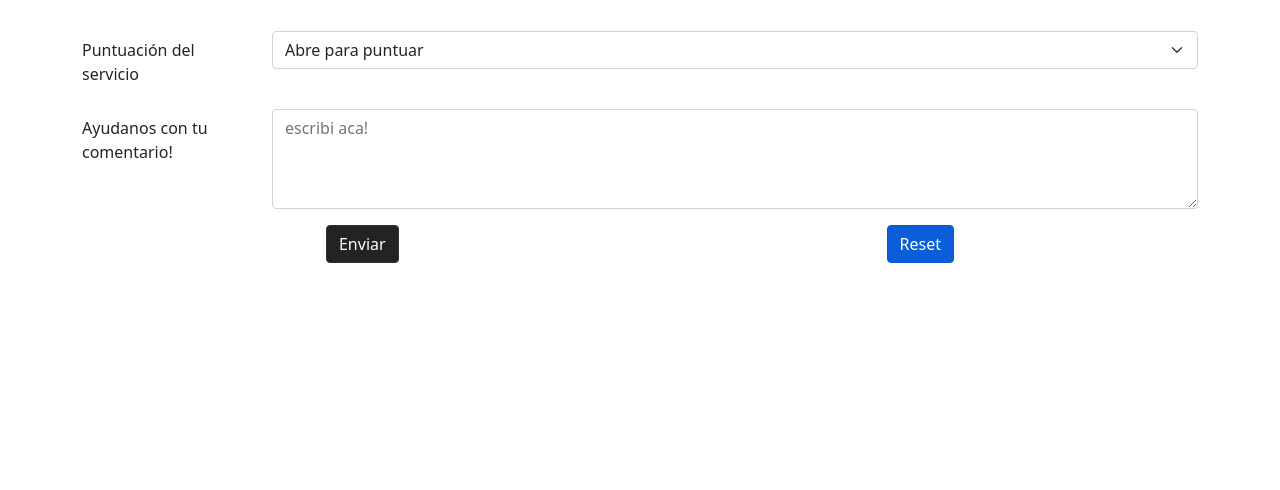
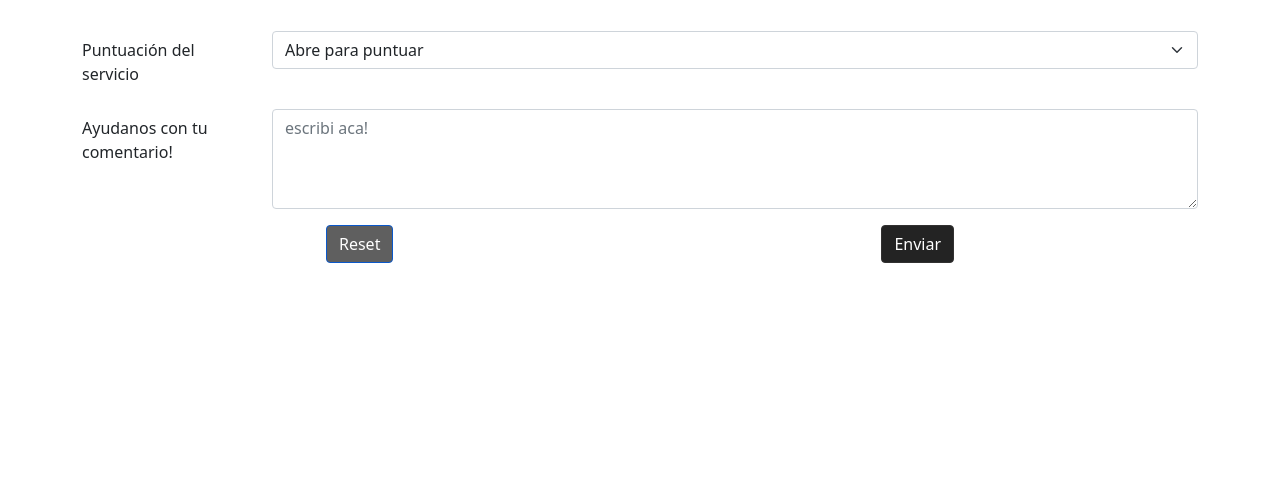
Before and after one commit to Zykrel/trabajo-boostrap-coderhouse, a plain HTML site: page pages/calificanos.html in a window 1280 px wide. In both pictures the pointer is over the button "Reset". Shown: the part 227-717 px from the top of the page. Drawn offline with nearby package versions, Linux system fonts and the light colour scheme.

Commit message:
fixed de los botones

```diff
--- a/css/style.css
+++ b/css/style.css
@@ -12,3 +12,7 @@
     background-color: #232323;
     border-color: #323131;
 }
+
+.btn-primary:hover{
+    background-color: #5f5f5f;
+}
--- a/pages/calificanos.html
+++ b/pages/calificanos.html
@@ -61,8 +61,8 @@
             </div>
             <div class="row">
                 <div class="col-12 d-flex justify-content-around">
+                    <button type="reset" class="btn btn-primary">Reset</button>
                     <button type="submit" class="btn btn-primary">Enviar</button>
-                    <button type="reset" class="btn btn-primary">Reset</button>
                 </div>
             </div>
 
```
